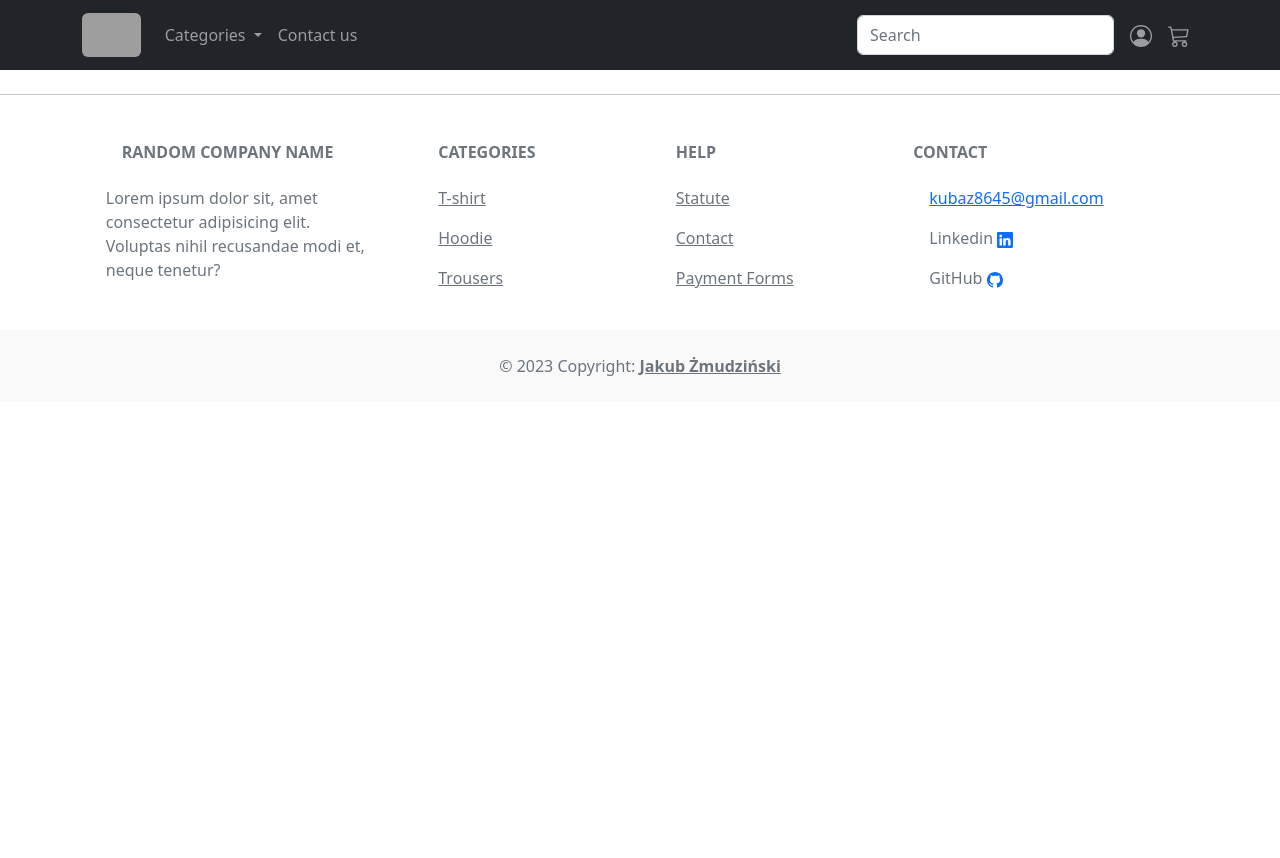
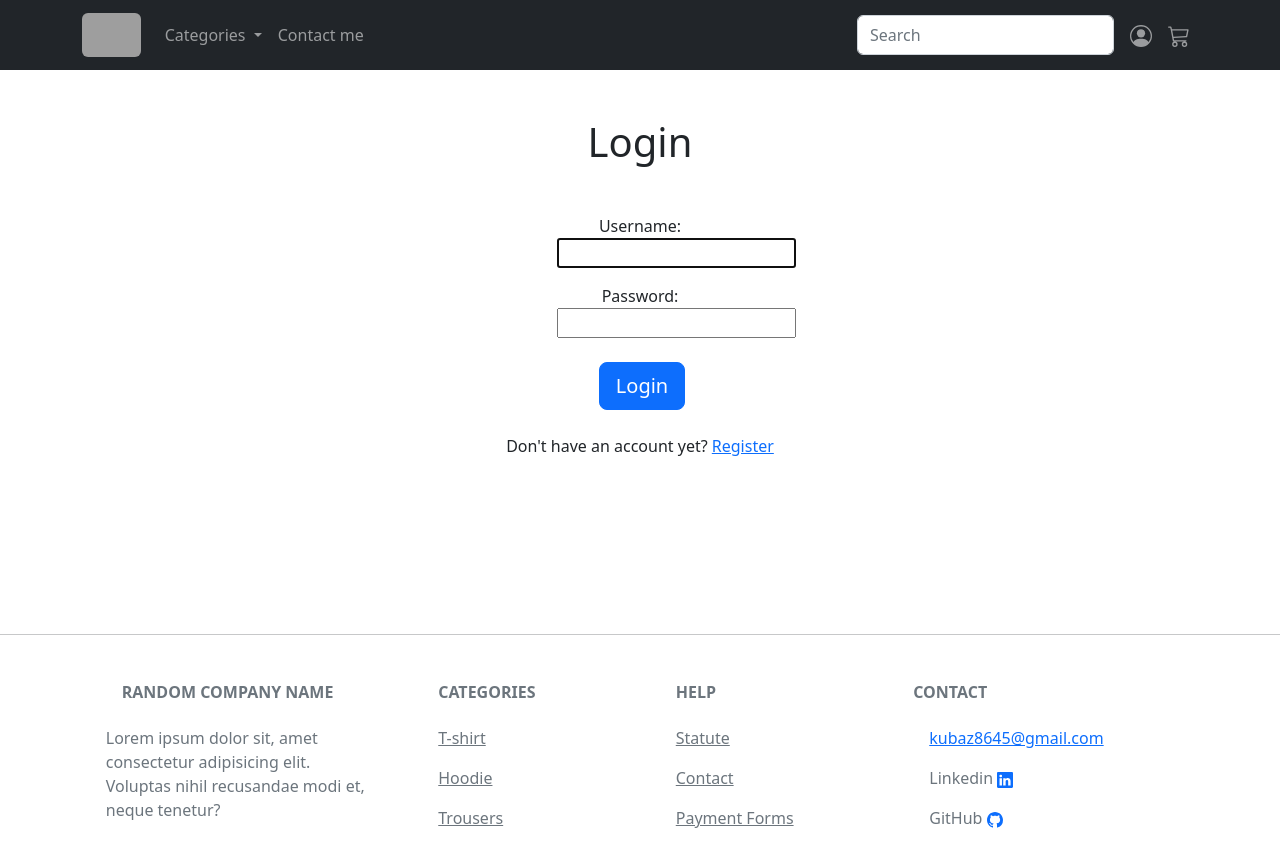
Before and after one commit to Jcob86/Ecommerce_Shop-Django, a Django app: page /login in a window 1280 px wide. Shown: the top 858 px of the page. Before the commit the page ends 376 px from the top, so only its background shows below. Run offline with Django 4.2, Linux system fonts and the light colour scheme; data that the repository does not hold is empty; grey boxes are pictures that could not be loaded.

Commit message:
designed login and register functionality

```diff
--- /dev/null
+++ b/store/templates/store/login.html
@@ -0,0 +1,28 @@
+{% extends "store/main.html" %} {% load static %} {% block main %}
+<div class="container mt-5 text-center" style="height: 500px">
+  <h1 class="mb-5">Login</h1>
+  <form method="POST">
+    {% csrf_token %} {{ form.non_field_errors }}
+    <div class="row form-group d-flex justify-content-center">
+      <div class="col-2">
+        <label for="{{ form.username.id_for_label }}">Username:</label>
+        {{ form.username }} {{ form.username.errors }}
+        <label class="mt-3" for="{{ form.password.id_for_label }}"
+          >Password:</label
+        >
+        {{ form.password }} {{ form.password.errors }}
+      </div>
+    </div>
+    <div class="row mt-4">
+      <div class="col">
+        <input class="btn btn-primary btn-lg" style="margin-left: 4px;" type="submit" value="Login" />
+      </div>
+    </div>
+    <div class="row mt-4">
+      <div class="col">
+        <h7>Don't have an account yet? <a href="{% url 'register' %}">Register</a></h7>
+      </div>
+    </div>
+  </form>
+</div>
+{% endblock %}
--- a/store/templates/store/main.html
+++ b/store/templates/store/main.html
@@ -53,12 +53,20 @@
                 </a>
                 <ul class="dropdown-menu">
                   {% for title in collection_title %}
-                  <li><a class="dropdown-item" href="/{{title}}">{{title}}</a></li>
+                  <li>
+                    <a class="dropdown-item" href="/{{title}}">{{title}}</a>
+                  </li>
                   {% endfor %}
                 </ul>
               </li>
               <li class="nav-item">
-                <a class="nav-link" title="Contact us" style="cursor: pointer;">Contact us</a>
+                <a
+                  class="nav-link"
+                  href="{% url 'contact' %}"
+                  title="Contact us"
+                  style="cursor: pointer"
+                  >Contact me</a
+                >
               </li>
             </ul>
             <div class="d-flex">
@@ -75,7 +83,28 @@
                 style="--bs-scroll-height: 100px"
               >
                 <li class="nav-item">
-                  <a class="nav-link" href="#" title="Login"
+                  {% if request.user.is_authenticated %}
+                  <a class="nav-link" href="{% url 'logout' %}" title="Logout"
+                    ><svg
+                      xmlns="http://www.w3.org/2000/svg"
+                      width="22"
+                      height="22"
+                      fill="currentColor"
+                      class="bi bi-box-arrow-left"
+                      viewBox="0 0 16 16"
+                    >
+                      <path
+                        fill-rule="evenodd"
+                        d="M6 12.5a.5.5 0 0 0 .5.5h8a.5.5 0 0 0 .5-.5v-9a.5.5 0 0 0-.5-.5h-8a.5.5 0 0 0-.5.5v2a.5.5 0 0 1-1 0v-2A1.5 1.5 0 0 1 6.5 2h8A1.5 1.5 0 0 1 16 3.5v9a1.5 1.5 0 0 1-1.5 1.5h-8A1.5 1.5 0 0 1 5 12.5v-2a.5.5 0 0 1 1 0v2z"
+                      />
+                      <path
+                        fill-rule="evenodd"
+                        d="M.146 8.354a.5.5 0 0 1 0-.708l3-3a.5.5 0 1 1 .708.708L1.707 7.5H10.5a.5.5 0 0 1 0 1H1.707l2.147 2.146a.5.5 0 0 1-.708.708l-3-3z"
+                      />
+                    </svg>
+                  </a>
+                  {% else %}
+                  <a class="nav-link" href="{% url 'login' %}" title="Login"
                     ><svg
                       xmlns="http://www.w3.org/2000/svg"
                       width="22"
@@ -91,6 +120,7 @@
                       />
                     </svg>
                   </a>
+                  {% endif %}
                 </li>
                 <li class="nav-item">
                   <a class="nav-link" href="#" title="Basket">
@@ -117,7 +147,12 @@
     {% block main %}
     <main>
       <div class="container-fluid">
-        <a href=""><img src="{% static 'images/91-9caa50666a.avif' %}" class="img-fluid" alt="..."></a>
+        <a href=""
+          ><img
+            src="{% static 'images/91-9caa50666a.avif' %}"
+            class="img-fluid"
+            alt="..."
+        /></a>
       </div>
     </main>
     {% endblock %}
--- a/store/templates/store/products.html
+++ b/store/templates/store/products.html
@@ -1,5 +1,5 @@
 {% extends "store/main.html" %} {% load static %} {% block main %}
-<section class="mt-2" style="background-color: #eee">
+<section class="mt-3" style="background-color: #eee">
   <div class="container">
     <div class="row">
       {% for product in products %}
--- a/store/urls.py
+++ b/store/urls.py
@@ -1,7 +1,12 @@
 from django.urls import path
+from django.contrib.auth.views import LogoutView
 from . import views
 
 urlpatterns = [
-    path('', views.main),
-    path('<str:category>', views.productList, name='products')
+    path('', views.main, name='main'),
+    path('contact', views.contact, name='contact'),
+    path('login', views.CustomLoginView.as_view(), name='login'),
+    path('logout', LogoutView.as_view(next_page='main'), name='logout'),
+    path('register', views.CustomRegisterView.as_view(), name='register'),
+    path('<str:category>', views.productList, name='products'),
 ]
--- a/store/views.py
+++ b/store/views.py
@@ -1,10 +1,44 @@
 from django.shortcuts import render, redirect
 from django.http import HttpResponse
+from django.urls import reverse_lazy
 from django.views.generic import ListView, DetailView, CreateView, UpdateView, DeleteView, FormView
+from django.contrib.auth.models import User
+from django.contrib.auth import authenticate
+from django.contrib.auth import logout, login
+from django.contrib.auth.views import LoginView
 from .models import Collection, Product
+from .forms import UserCreationForm
 
-#w  urls przekazac categorie produktow, w views to odczytac i przekazac do filtrowania
 
+# Login Functionality
+class CustomLoginView(LoginView):
+    template_name = 'store/login.html'
+    fields='__all__'
+    redirect_authenticated_user=True
+
+    def get_success_url(self) -> str:
+        return reverse_lazy('main')
+
+
+# Register functionality
+class CustomRegisterView(FormView):
+    template_name = 'store/register.html'
+    form_class = UserCreationForm
+    success_url = reverse_lazy('main')
+
+    def form_valid(self, form):
+        user = form.save()
+        if user is not None:
+            login(self.request, user)
+        return super().form_valid(form)
+
+    def get(self, request, *args, **kwargs):
+        if self.request.user.is_authenticated:
+            return redirect('main')
+        return super().get(request, *args, **kwargs)
+
+
+# main page view
 def main(request):
     collections = Collection.objects.all()
     collection_titles = []
@@ -16,6 +50,19 @@ def main(request):
     return render(request, "store/main.html", context)
 
 
+# view for "Contact me" button
+def contact(request):
+    collections = Collection.objects.all()
+    collection_titles = []
+    for collection in collections:
+        collection_titles.append(collection.title)
+    context = {
+        'collection_title':collection_titles
+    }
+    return render(request, 'store/contact.html', context)
+
+
+# list of all products in a specified category
 def productList(request, *args, **kwargs):
     collections = Collection.objects.all()
     collection_titles = []
```
Also changed, not shown: store/forms.py (added, +17 -0 lines), store/templates/store/contact.html (added, +50 -0 lines), store/templates/store/register.html (added, +11 -0 lines). Lines whose indentation alone changed are shown as unchanged.
